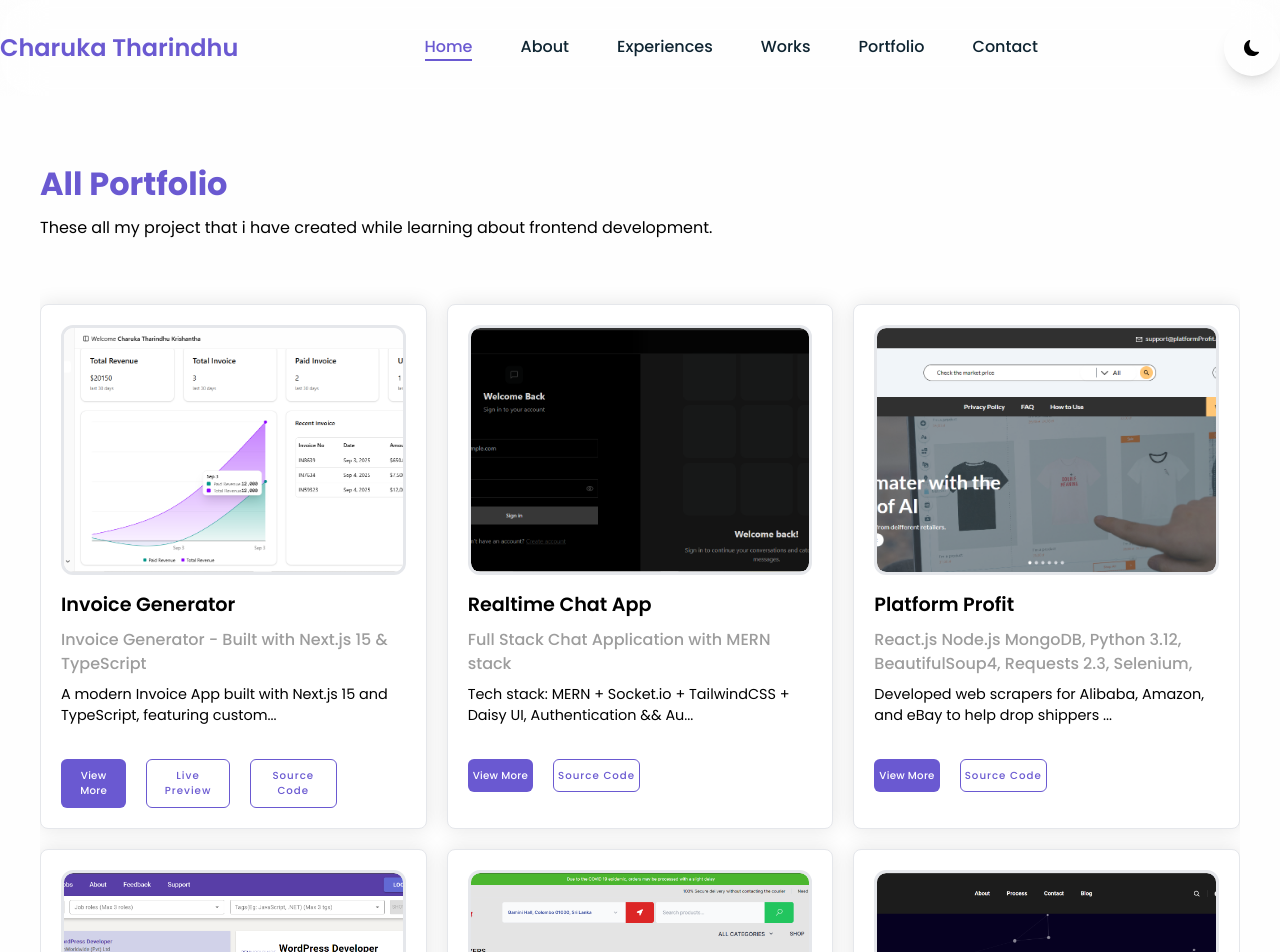
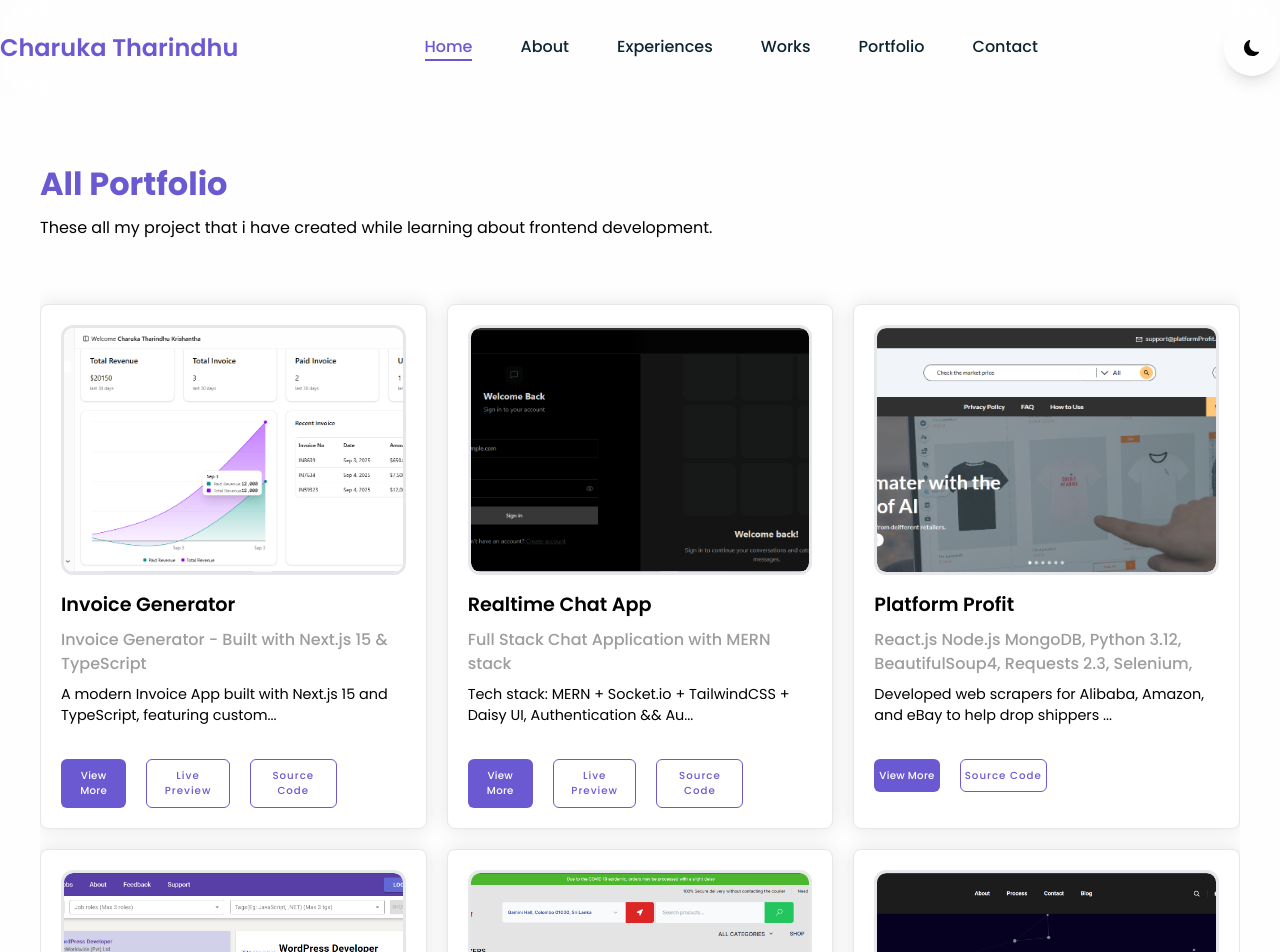
Before and after one commit to charuka97/personal-portfolio, a Next.js app: page /portfolio in a window 1280 px wide. Shown: the top 952 px of the page. Built offline with nearby package versions, Linux system fonts and the light colour scheme.

Commit message:
added chat app live link

```diff
--- a/constants/data.js
+++ b/constants/data.js
@@ -340,7 +340,7 @@ export const portfolioList = [
     img: "/image/project-7.png",
     description:
       "Tech stack: MERN + Socket.io + TailwindCSS + Daisy UI, Authentication && Authorization with JWT, Real-time messaging with Socket.io, Online user status, Global state management with Zustand, Error handling both on the server and on the client, At the end Deployment like a pro for FREE! And much more!",
-    liveURl: "",
+    liveURl: "https://realtime-chat-application-c5vb.onrender.com/",
     githubURL: "https://github.com/charuka97/Realtime-Chat-Application",
   },
   {
```
